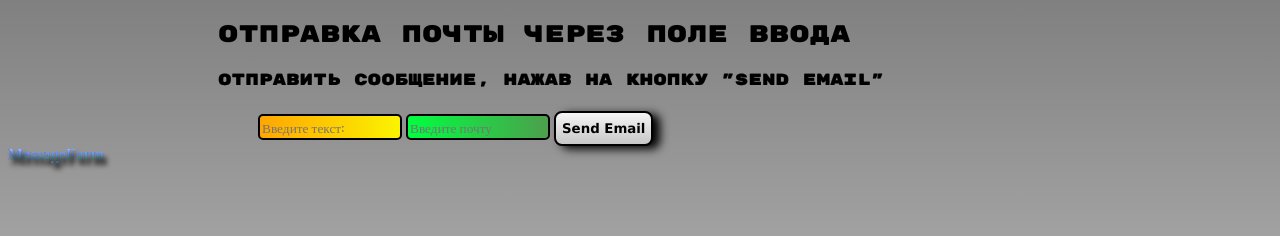
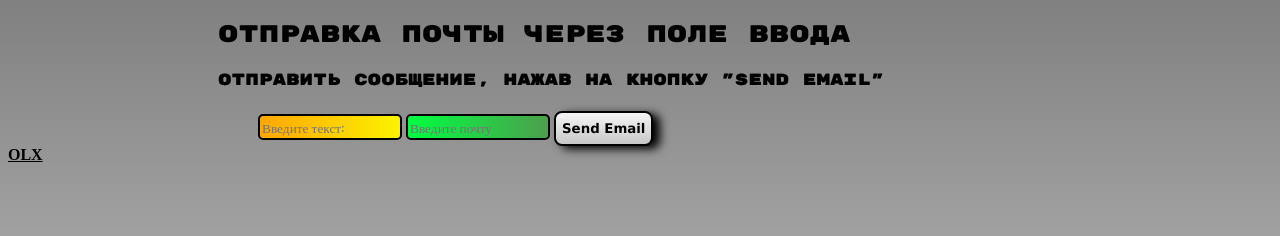
Before and after one commit to WarcraftPHP/WarcraftPHP.github.io, a plain HTML site: page messageform.html in a window 1280 px wide. Shown: the top 236 px of the page. Drawn offline with nearby package versions, Linux system fonts and the light colour scheme; a web font is replaced by a local one.

Commit message:
Update messageform.html

```diff
--- a/messageform.html
+++ b/messageform.html
@@ -21,7 +21,7 @@
         <input  style=' caret-color: rgb(210, 30, 30); font-family: "Oswald", serif;font-optical-sizing: auto;font-weight: 400;font-style: normal;' type="text" id="email" name="message" placeholder="Введите почту" required />
         <button id="btn" type="submit" onclick="sendMail()">Send Email</button>
     </form>
-    <a href="https://warcraftphp.github.io/messageform.html" class="MessageForm">MessageForm</a>
+    <a href="https://warcraftphp.github.io" class="olxtables">OLX</a>
     <script>
         var x = document.getElementById("sound");
     function sendMail() {
@@ -105,7 +105,7 @@ window.location.href = `mailto:${email}&body= ${message}`;
         font-style: normal;
 
     }
-    .MessageForm{
+    .olxtable{
         border-radius: 25px;
         background: linear-gradient(180deg,rgb(200, 242, 225), rgb(119, 159, 245), #67b760);
         background-clip: text;
@@ -115,7 +115,7 @@ window.location.href = `mailto:${email}&body= ${message}`;
         text-shadow: #000 3px 5px 5px;
         text-decoration: none;
     }
-    .MessageForm{
+    .olxtable:hover{
         animation: hover 4s infinite;
     }
     #footer{
```
